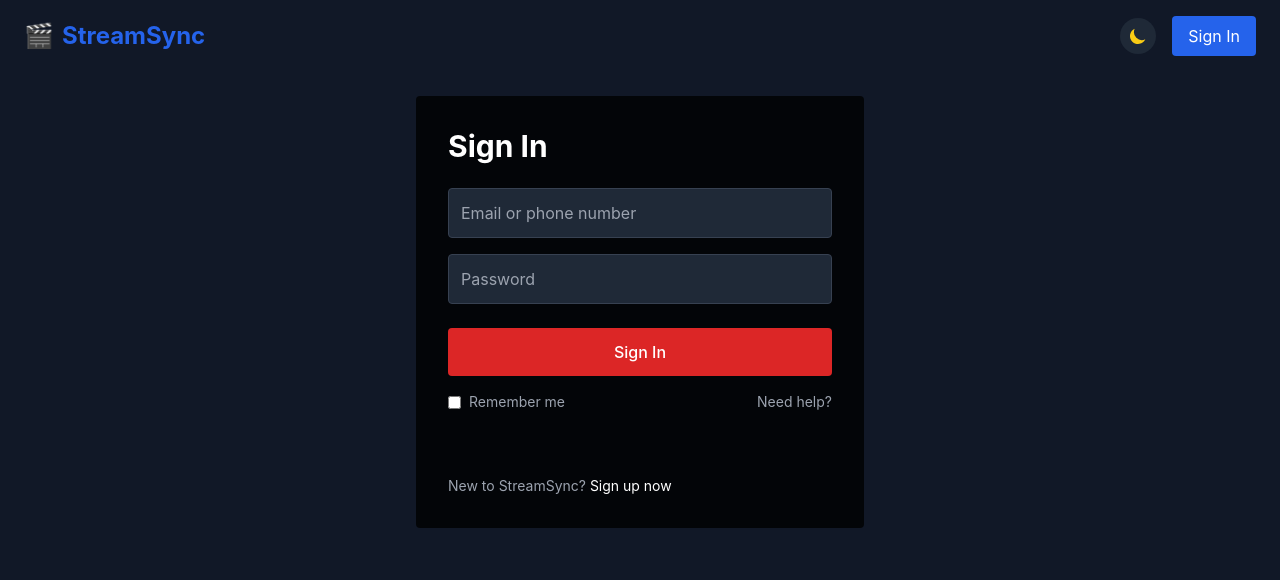
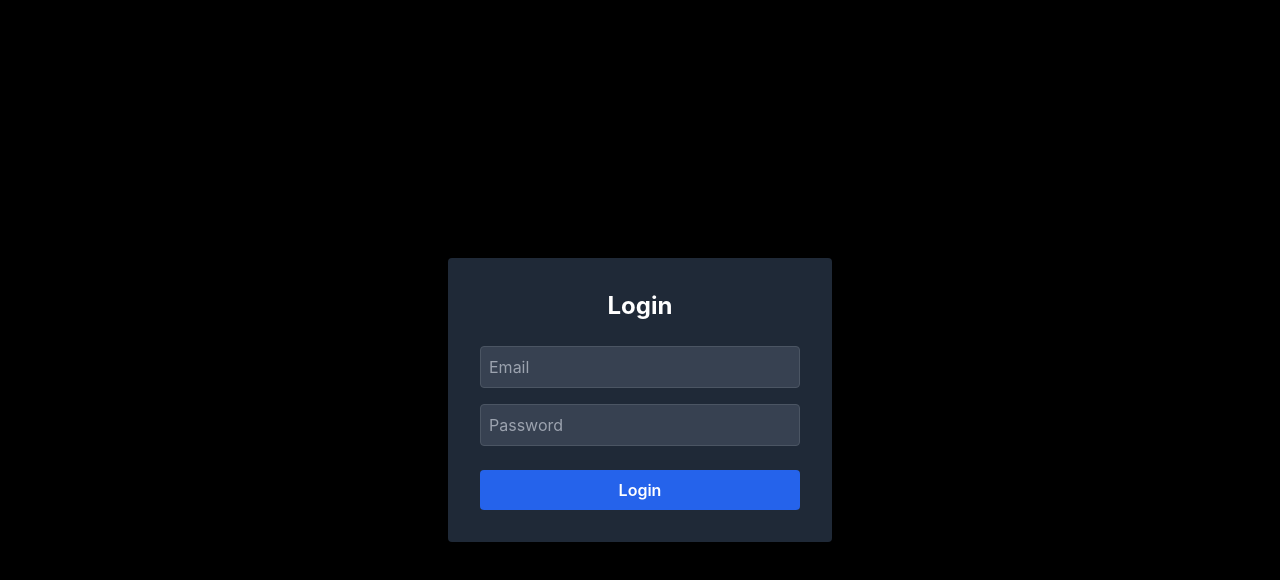
Before and after one commit to saksham18012002/streamsync, a React (Create React App) app: page /login in a window 1280 px wide. Shown: the top 580 px of the page. Built offline with nearby package versions, Linux system fonts and the light colour scheme.

Commit message:
Integrated all major backend APIs (Signup, Login, Videos, Watch Party). Completed frontend API connection with axios setup.

```diff
--- a/package.json
+++ b/package.json
@@ -6,6 +6,7 @@
     "@testing-library/jest-dom": "^5.16.5",
     "@testing-library/react": "^13.4.0",
     "@testing-library/user-event": "^13.5.0",
+    "axios": "^1.10.0",
     "framer-motion": "^6.5.1",
     "react": "^18.2.0",
     "react-dom": "^18.2.0",
@@ -37,5 +38,8 @@
       "last 1 firefox version",
       "last 1 safari version"
     ]
+  },
+  "devDependencies": {
+    "@vitejs/plugin-react": "^4.7.0"
   }
 }
--- /dev/null
+++ b/src/api/axios.js
@@ -0,0 +1,9 @@
+// src/api/axios.js
+import axios from "axios";
+
+const api = axios.create({
+  baseURL: "http://localhost:3000/api", // Your backend base URL
+  withCredentials: true, // Important for cookies/session
+});
+
+export default api;
--- a/src/pages/LoginPage.js
+++ b/src/pages/LoginPage.js
@@ -1,123 +1,67 @@
-import React, { useState, useEffect } from 'react';
+import React, { useState } from 'react';
+import axios from '../api/axios';
 import { useNavigate } from 'react-router-dom';
-import Navbar from '../components/Navbar';
 
-const LoginPage = () => {
+const Login = () => {
   const [email, setEmail] = useState('');
   const [password, setPassword] = useState('');
   const [error, setError] = useState('');
   const navigate = useNavigate();
 
-  useEffect(() => {
-    // Check if user is already logged in
-    const token = localStorage.getItem('authToken');
-    if (token) {
-      navigate('/browse'); // Redirect to content page if already logged in
-    }
-  }, [navigate]);
+  const handleLogin = async (e) => {
+    e.preventDefault();
+    setError('');
 
-  const handleSubmit = async (e) => {
-    e.preventDefault();
+    try {
+      const res = await axios.post('/api/users/login', { email, password });
+      const userData = res.data;
 
-    if (email && password) {
-      try {
-        // Simulated login with dummy API response
-        // Replace this with your real API:
-        // const res = await fetch('http://localhost:5000/api/users/login', {
-        //   method: 'POST',
-        //   headers: { 'Content-Type': 'application/json' },
-        //   body: JSON.stringify({ email, password }),
-        // });
+      // Store token or user info in localStorage
+      localStorage.setItem('token', userData.token);
+      localStorage.setItem('user', JSON.stringify(userData.user));
 
-        // const data = await res.json();
-        // if (res.ok) {
-        //   localStorage.setItem('authToken', data.token);
-        //   navigate('/browse');
-        // } else {
-        //   setError(data.message || 'Login failed');
-        // }
-
-        // Dummy successful login
-        localStorage.setItem('authToken', 'sample-token');
-        navigate('/browse');
+      // Redirect after successful login
+      navigate('/dashboard');
     } catch (err) {
-        setError('Something went wrong during login');
-      }
-    } else {
-      setError('Please enter both email and password');
+      console.error(err);
+      setError(err.response?.data?.message || 'Login failed. Please try again.');
     }
   };
 
   return (
-    <div className="bg-gray-900 min-h-screen">
-      <Navbar />
-      <div className="pt-24 px-4">
-        <div className="max-w-md mx-auto bg-black bg-opacity-80 p-8 rounded">
-          <h1 className="text-3xl font-bold mb-6 text-white">Sign In</h1>
+    <div className="min-h-screen bg-black flex items-center justify-center text-white">
+      <form onSubmit={handleLogin} className="bg-gray-800 p-8 rounded w-full max-w-sm shadow-lg">
+        <h2 className="text-2xl font-bold mb-6 text-center">Login</h2>
 
-          {error && (
-            <div className="bg-red-900 text-white p-3 rounded mb-4">
-              {error}
-            </div>
-          )}
+        {error && <p className="text-red-400 text-sm mb-4">{error}</p>}
 
-          <form onSubmit={handleSubmit}>
-            <div className="mb-4">
         <input
           type="email"
+          placeholder="Email"
+          className="w-full p-2 mb-4 rounded bg-gray-700 border border-gray-600"
           value={email}
           onChange={(e) => setEmail(e.target.value)}
-                className="w-full p-3 bg-gray-800 border border-gray-700 rounded text-white"
-                placeholder="Email or phone number"
           required
         />
-            </div>
 
-            <div className="mb-6">
         <input
           type="password"
+          placeholder="Password"
+          className="w-full p-2 mb-6 rounded bg-gray-700 border border-gray-600"
           value={password}
           onChange={(e) => setPassword(e.target.value)}
-                className="w-full p-3 bg-gray-800 border border-gray-700 rounded text-white"
-                placeholder="Password"
           required
         />
-            </div>
 
         <button
           type="submit"
-              className="w-full py-3 bg-red-600 hover:bg-red-700 rounded text-white font-medium"
+          className="w-full bg-blue-600 hover:bg-blue-700 transition-colors py-2 rounded font-semibold"
         >
-              Sign In
+          Login
         </button>
-
-            <div className="flex justify-between items-center mt-4 text-gray-400 text-sm">
-              <label className="flex items-center">
-                <input type="checkbox" className="mr-2" />
-                <span>Remember me</span>
-              </label>
-              <button
-                type="button"
-                onClick={() => alert('Support coming soon!')}
-                className="hover:underline"
-              >
-                Need help?
-              </button>
-            </div>
-
-            <div className="mt-16 text-sm text-gray-400">
-              <p>
-                New to StreamSync?{' '}
-                <span className="text-white hover:underline cursor-pointer">
-                  Sign up now
-                </span>
-              </p>
-            </div>
       </form>
-        </div>
-      </div>
     </div>
   );
 };
 
-export default LoginPage;
+export default Login;
--- a/src/pages/SignupPage.js
+++ b/src/pages/SignupPage.js
@@ -1,54 +1,82 @@
-// src/pages/SignupPage.js
 import React, { useState } from 'react';
+import axios from '../api/axios';
 import { useNavigate } from 'react-router-dom';
 
-const SignupPage = () => {
-  const [name, setName] = useState('');
-  const [email, setEmail] = useState('');
-  const [phone, setPhone] = useState('');
-  const [password, setPassword] = useState('');
+const Signup = () => {
+  const [form, setForm] = useState({ username: '', email: '', password: '' });
+  const [error, setError] = useState('');
   const navigate = useNavigate();
 
-  const handleSubmit = async (e) => {
+  const handleChange = (e) => {
+    setForm({ ...form, [e.target.name]: e.target.value });
+  };
+
+  const handleSignup = async (e) => {
     e.preventDefault();
-
-    const formData = { name, email, phone, password };
+    setError('');
 
     try {
-      const res = await fetch('http://localhost:5000/api/users/register', {
-        method: 'POST',
-        headers: { 'Content-Type': 'application/json' },
-        credentials: 'include',
-        body: JSON.stringify(formData),
-      });
+      const res = await axios.post('/api/users/register', form);
+      const userData = res.data;
 
-      const data = await res.json();
-      console.log(data);
+      // Store token or user info in localStorage
+      localStorage.setItem('token', userData.token);
+      localStorage.setItem('user', JSON.stringify(userData.user));
 
-      if (res.ok) {
-        alert('Registered successfully!');
-        navigate('/login');
-      } else {
-        alert(data.message || 'Registration failed.');
-      }
-    } catch (error) {
-      console.error('Error:', error);
-      alert('Something went wrong.');
+      // Redirect to dashboard after signup
+      navigate('/dashboard');
+    } catch (err) {
+      console.error(err);
+      setError(err.response?.data?.message || 'Signup failed. Please try again.');
     }
   };
 
   return (
-    <div className="p-8 max-w-md mx-auto">
-      <h2 className="text-2xl font-bold mb-4">Sign Up</h2>
-      <form onSubmit={handleSubmit} className="space-y-4">
-        <input type="text" placeholder="Name" value={name} onChange={(e) => setName(e.target.value)} className="w-full border p-2 rounded" required />
-        <input type="email" placeholder="Email" value={email} onChange={(e) => setEmail(e.target.value)} className="w-full border p-2 rounded" required />
-        <input type="text" placeholder="Phone" value={phone} onChange={(e) => setPhone(e.target.value)} className="w-full border p-2 rounded" required />
-        <input type="password" placeholder="Password" value={password} onChange={(e) => setPassword(e.target.value)} className="w-full border p-2 rounded" required />
-        <button type="submit" className="w-full bg-blue-600 text-white p-2 rounded hover:bg-blue-700">Register</button>
+    <div className="min-h-screen bg-black flex items-center justify-center text-white">
+      <form onSubmit={handleSignup} className="bg-gray-800 p-8 rounded w-full max-w-sm shadow-lg">
+        <h2 className="text-2xl font-bold mb-6 text-center">Sign Up</h2>
+
+        {error && <p className="text-red-400 text-sm mb-4">{error}</p>}
+
+        <input
+          type="text"
+          name="username"
+          placeholder="Username"
+          className="w-full p-2 mb-4 rounded bg-gray-700 border border-gray-600"
+          value={form.username}
+          onChange={handleChange}
+          required
+        />
+
+        <input
+          type="email"
+          name="email"
+          placeholder="Email"
+          className="w-full p-2 mb-4 rounded bg-gray-700 border border-gray-600"
+          value={form.email}
+          onChange={handleChange}
+          required
+        />
+
+        <input
+          type="password"
+          name="password"
+          placeholder="Password"
+          className="w-full p-2 mb-6 rounded bg-gray-700 border border-gray-600"
+          value={form.password}
+          onChange={handleChange}
+          required
+        />
+
+        <button
+          type="submit"
+          className="w-full bg-green-600 hover:bg-green-700 transition-colors py-2 rounded font-semibold"
+        >
+          Sign Up
+        </button>
       </form>
     </div>
   );
 };
 
-export default SignupPage;
+export default Signup;
--- a/src/pages/WatchPage.js
+++ b/src/pages/WatchPage.js
@@ -1,27 +1,20 @@
 import React, { useEffect, useState } from 'react';
 import { useParams } from 'react-router-dom';
 import Navbar from '../components/Navbar';
+import axios from '../api/axios';
 
-const WatchPage = () => {
+const WatchPage = ({ user, darkMode, toggleDarkMode }) => {
   const { contentId } = useParams();
   const [video, setVideo] = useState(null);
-  const [loading, setLoading] = useState(true);
-  const [error, setError] = useState(null);
+  const [error, setError] = useState('');
 
   useEffect(() => {
     const fetchVideo = async () => {
       try {
-        const res = await fetch(`http://localhost:5000/api/videos/${contentId}`);
-        const data = await res.json();
-        if (res.ok) {
-          setVideo(data);
-        } else {
-          setError(data.message || 'Failed to fetch video');
-        }
+        const res = await axios.get(`/api/videos/${contentId}`);
+        setVideo(res.data);
       } catch (err) {
-        setError('Error loading video');
-      } finally {
-        setLoading(false);
+        setError('Video not found or failed to load.');
       }
     };
 
@@ -29,14 +22,12 @@ const WatchPage = () => {
   }, [contentId]);
 
   return (
-    <div className="bg-black min-h-screen text-white">
+    <div className={`${darkMode ? 'bg-black text-white' : 'bg-white text-black'} min-h-screen`}>
       <Navbar />
       <div className="pt-16 p-6">
-        {loading ? (
-          <p className="text-lg">Loading video...</p>
-        ) : error ? (
-          <p className="text-red-400 text-lg">{error}</p>
-        ) : video && video.videoUrl ? (
+        {error ? (
+          <p className="text-red-500 text-lg">{error}</p>
+        ) : video ? (
           <>
             <h1 className="text-2xl font-bold mb-4">{video.title}</h1>
             <div className="bg-gray-800 w-full aspect-video mb-4 rounded overflow-hidden">
@@ -51,7 +42,7 @@ const WatchPage = () => {
             <p className="text-gray-300">{video.description}</p>
           </>
         ) : (
-          <p className="text-lg">No video available for this content.</p>
+          <p className="text-lg">Loading video...</p>
         )}
       </div>
     </div>
--- /dev/null
+++ b/src/pages/WatchPartyPage.jsx
@@ -0,0 +1,57 @@
+import React, { useEffect, useState } from 'react';
+import { useParams } from 'react-router-dom';
+import Navbar from '../components/Navbar';
+import axios from '../api/axios';
+
+const WatchPartyPage = ({ user, darkMode, toggleDarkMode }) => {
+  const { sessionId } = useParams();
+  const [session, setSession] = useState(null);
+  const [loading, setLoading] = useState(true);
+  const [error, setError] = useState(null);
+
+  useEffect(() => {
+    const fetchSession = async () => {
+      try {
+        const res = await axios.get(`/api/sessions/${sessionId}`);
+        setSession(res.data);
+      } catch (err) {
+        setError('Watch party session not found or failed to load.');
+      } finally {
+        setLoading(false);
+      }
+    };
+
+    fetchSession();
+  }, [sessionId]);
+
+  return (
+    <div className={`${darkMode ? 'bg-black text-white' : 'bg-white text-black'} min-h-screen`}>
+      <Navbar />
+      <div className="pt-16 p-6">
+        {loading ? (
+          <p className="text-lg">Loading session...</p>
+        ) : error ? (
+          <p className="text-red-500 text-lg">{error}</p>
+        ) : session && session.videoUrl ? (
+          <>
+            <h1 className="text-2xl font-bold mb-4">Watch Party - {session.sessionId}</h1>
+            <div className="bg-gray-800 w-full aspect-video mb-4 rounded overflow-hidden">
+              <iframe
+                className="w-full h-full"
+                src={session.videoUrl}
+                title="Watch Party Video"
+                allow="accelerometer; autoplay; clipboard-write; encrypted-media; gyroscope; picture-in-picture"
+                allowFullScreen
+              ></iframe>
+            </div>
+            <p className="text-gray-300">You're watching with friends 🎉</p>
+          </>
+        ) : (
+          <p className="text-lg">No video found for this session.</p>
+        )}
+      </div>
+    </div>
+  );
+};
+
+export default WatchPartyPage;
```
Also changed, not shown: src/components/WatchPartyModal.js (+32 -7 lines), src/pages/ContentPage.js (+20 -16 lines), src/pages/LandingPage.js (+7 -14 lines), 2 other files (tests, documents, lock files or other folders). Lines whose indentation alone changed are shown as unchanged.
